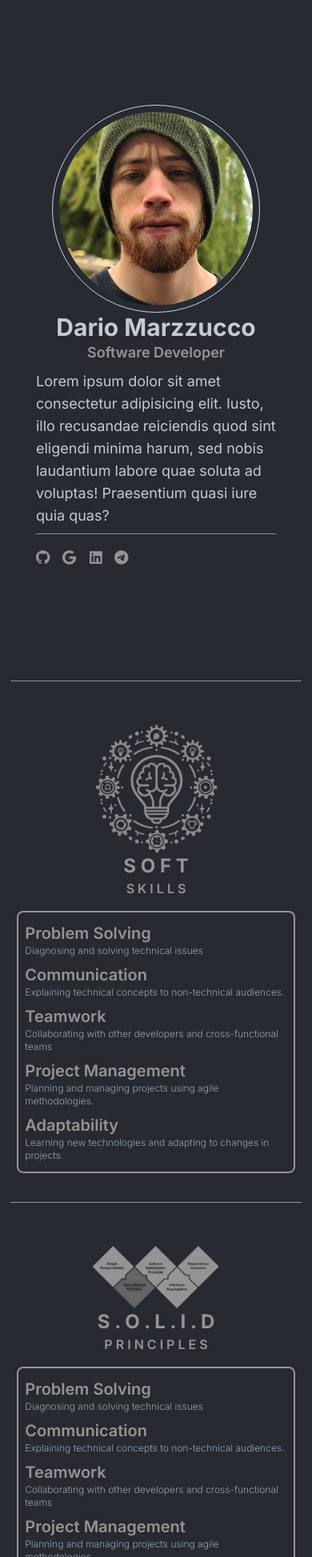
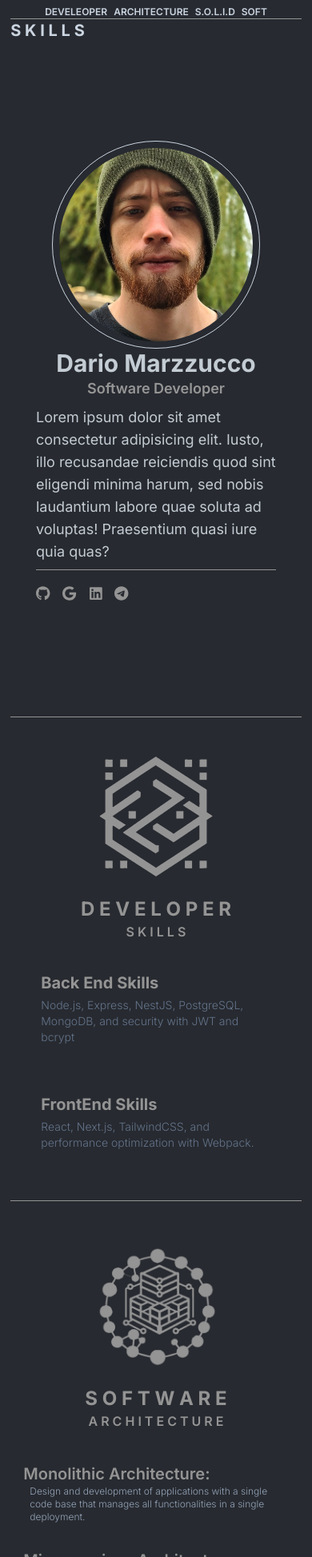
Before and after one commit to DMarzzucco/Portfolio-Dario-Marzzucco, a Next.js app: page / in a window 390 px wide. Shown: the part 53-2000 px from the top of the page at 80% size. Built offline with nearby package versions, Linux system fonts and the light colour scheme.

Commit message:
arch skills and arch solid done

```diff
--- a/src/app/components/comps_page.tsx
+++ b/src/app/components/comps_page.tsx
@@ -8,25 +8,31 @@ import { FontAwesomeIcon } from "@fortawesome/react-fontawesome";
 
 import { profileImage, SoftSkills, DevSkills, CMDIm, faGithub, faLink, SolidLog, ArchSoft } from "@/assets";
 import { useAuth } from "@/context";
-import { Dates } from "@/components";
+import { Dates, share_comps } from "@/components";
 
 const mont = Montserrat({ subsets: ["latin"] })
 
 const It = new Dates();
+const comp = new share_comps()
 export default class Coms_home {
-    /**
-     * Template for social media links
-     * @returns {React.FC} comunications_vars
-     */
-    comunications_vars: React.FC = () => {
+    header_page: React.FC = () => {
         return (
-            <div className=" flex space-x-4">
-                {It.red_social.map((pre, index) => (
-                    <Link key={index} href={pre.src} className="text-lg text-goldlow hover:text-gray-200 transition-colors duration-300">
-                        <FontAwesomeIcon icon={pre.icon} />
-                    </Link>
-                ))}
-            </div>
+            <header className="flex flex-col justify-center items-center w-full text-slate-300">
+                <nav className="flex flex-row justify-center items-center w-full">
+                    {comp.header_links.map((pre, index) => (
+                        <a
+                            key={index}
+                            href={pre.href}
+                            className="mx-1 md:mx-3 flex flex-col justify-center items-center text-xs md:text-lg font-semibold"
+                        >
+                            {pre.title}
+                        </a>
+                    ))}
+                </nav>
+                <div className="border-t border-goldlow w-full">
+                    <p className="text-xl font-bold">S K I L L S</p>
+                </div>
+            </header>
         )
     }
     /**
@@ -49,117 +55,12 @@ export default class Coms_home {
                         <div className="flex flex-col justify-center items-start w-full">
                             <p className="w-tre text-lg md:text-xl">{pre.context}</p>
                             <div className="flex justify-start items-start w-full border-t border-goldlow my-2 py-4">
-                                <this.comunications_vars />
+                                <comp.comunications_vars />
                             </div>
                         </div>
                     </div>
                 ))}
             </section>
-        )
-    }
-    /**
-     * Soft Skills Comp
-     * @returns {React.FC} soft skills
-     */
-    habs_windows: React.FC = () => {
-        return (
-            <section className="flex flex-col justify-center items-center h-auto py-9 px-2 border-t border-goldlow">
-                <div className="flex md:flex-row flex-col md:justify-start justify-center items-center w-full text-slate-300  h-full py-4 ">
-                    <Image src={SoftSkills} alt="" width={160} />
-                    <div className="flex flex-col justify-center items-center text-goldlow">
-                        <h1 className="text-2xl font-bold text-start mx-1">
-                            S O F T
-                        </h1>
-                        <p className="font-semibold">S K I L L S</p>
-                    </div>
-                </div>
-                <div className="gb  p-2 rounded-lg border-2 border-goldlow">
-                    {It.habs.map((pre, index) => (
-                        <div key={index} className="flex flex-col justify-center items-start py-1">
-                            <h2 className="text-goldlow text-xl md:text-2xl font-semibold">{pre.title}</h2>
-                            <p className="md:text-lg text-xs font-light text-slate-400">{pre.context}</p>
-                        </div>
-                    ))}
-                </div>
-            </section>
-        )
-    }
-    /**
-     *
-     */
-    solid_windows: React.FC = () => {
-        return (
-            <section className="flex flex-col justify-center items-center h-auto py-9 px-2 border-t border-goldlow">
-                <div className="flex md:flex-row flex-col md:justify-start justify-center items-center w-full text-slate-300  h-full py-4 ">
-                    <Image src={SolidLog} alt="" width={160} />
-                    <div className="flex flex-col justify-center items-center text-goldlow">
-                        <h1 className="text-2xl font-bold text-start mx-1">
-                            S . O . L . I . D
-                        </h1>
-                        <p className="font-semibold">P R I N C I P L E S</p>
-                    </div>
-                </div>
-                <div className="gb  p-2 rounded-lg border-2 border-goldlow">
-                    {It.habs.map((pre, index) => (
-                        <div key={index} className="flex flex-col justify-center items-start py-1">
-                            <h2 className="text-goldlow text-xl md:text-2xl font-semibold">{pre.title}</h2>
-                            <p className="md:text-lg text-xs font-light text-slate-400">{pre.context}</p>
-                        </div>
-                    ))}
-                </div>
-            </section>
-        )
-    }
-    /**
-     *
-     */
-    architecture_soft: React.FC = () => {
-        return (
-            <section className="flex flex-col justify-center items-center h-auto py-9 px-2 border-t border-goldlow">
-                <div className="flex md:flex-row flex-col md:justify-start justify-center items-center w-full text-slate-300  h-full py-4 ">
-                    <Image src={ArchSoft} alt="" width={160} />
-                    <div className="flex flex-col justify-center items-center text-goldlow">
-                        <h1 className="text-2xl font-bold text-start mx-1">
-                            S O F T W A R E
-                        </h1>
-                        <p className="font-semibold">A R C H I T E C T U R E</p>
-                    </div>
-                </div>
-                <div className="gb  p-2 rounded-lg border-2 border-goldlow">
-                    {It.habs.map((pre, index) => (
-                        <div key={index} className="flex flex-col justify-center items-start py-1">
-                            <h2 className="text-goldlow text-xl md:text-2xl font-semibold">{pre.title}</h2>
-                            <p className="md:text-lg text-xs font-light text-slate-400">{pre.context}</p>
-                        </div>
-                    ))}
-                </div>
-            </section>
-        )
-    }
-    /**
-     * List of skils for dev skills
-     * @param item
-     * @returns {React.FC} skills_list
-     */
-    skill_list: React.FC<{ item: any }> = ({ item }) => {
-        return (
-            <div className="flex flex-col justify-start items-start p-4 w-full h-auto border border-slate-500 rounded-lg m-2 sixmit:py-2 sixmit:border-none sixmit:border-b sixmit:h-auto">
-                <h3 className="font-bold text-goldlow">
-                    {item.title}
-                </h3>
-                <ul className="list-disc pl-5 mt-2">
-                    {Object.keys(item).map((key) => {
-                        if (key.startsWith("context") && typeof item[key] === "string") {
-                            return (
-                                <li key={key} className="font-light text-slate-500 text-sm">
-                                    {item[key]}
-                                </li>
-                            );
-                        }
-                        return null;
-                    })}
-                </ul>
-            </div>
         )
     }
     /**
@@ -169,37 +70,97 @@ export default class Coms_home {
     skills_windows: React.FC = () => {
         const { section, handleSubmit } = useAuth()
         return (
-            <section className="flex flex-col justify-center items-center py-6 w-full border-t border-goldlow">
-                <div className="flex flex-col md:flex-row justify-center items-center md:justify-start w-full text-slate-300 py-4">
-                    <Image src={DevSkills} alt="Development Skills" width={160} className="mb-4" />
-                    <div className="flex flex-col justify-center items-center text-goldlow">
-                        <h1 className="text-2xl font-bold text-start mx-1">
-                            D E V E L O P E R
-                        </h1>
-                        <p className="font-semibold">S K I L L S</p>
-                    </div>
-                </div>
+            <section id="devsk" className="flex flex-col justify-center items-center py-6 w-full border-t border-goldlow">
+                <comp.title_comps src={DevSkills} title="D E V E L O P E R" next_title="S K I L L S" />
                 <div className="flex flex-col justify-start items-start w-full px-4">
                     {It.fullstak.map((pre, index) => (
                         <div key={index} className="mb-4 p-2">
-                            <button
-                                className="w-full p-3 font-bold text-xl bg-transparent text-goldlow text-left flex flex-col justify-start items-start rounded-lg hover:bg-goldlow hover:text-blackGray transition-colors duration-200"
-                                onClick={() => handleSubmit(index)}
-                            >
-                                <h2>{pre.title}</h2>
-                                {section !== index && (
-                                    <span className="text-sm font-light mt-1 text-slate-500">
-                                        {pre.resume}
-                                    </span>
-                                )}
-                            </button>
+                            <comp.action_button
+                                title={pre.title}
+                                resume={pre.resume}
+                                click={() => handleSubmit(index)}
+                                action={section === index}
+                            />
                             {section === index && (
                                 <div className="grid grid-cols-3 gap-4 mt-4 About:grid-cols-2 sixmit:grid-cols-1 sixmit:h-tre sixmit:overflow-y-scroll">
                                     {Array.isArray(pre.arr) && pre.arr.map((item, index) => (
-                                        <this.skill_list key={index} item={item} />
+                                        <comp.skill_list key={index} item={item} />
                                     ))}
                                 </div>
                             )}
+                        </div>
+                    ))}
+                </div>
+            </section>
+        )
+    }
+    /**
+     * Software Architecture Section
+     */
+    architecture_soft: React.FC = () => {
+        return (
+            <section id="archsk" className="flex flex-col justify-center items-center h-auto py-9 px-2 border-t border-goldlow">
+                <comp.title_comps src={ArchSoft} title="S O F T W A R E" next_title="A R C H I T E C T U R E" />
+                <div className=" p-2 r">
+                    {It.sof_arch_dt.map((pre, index) => (
+                        <div key={index} className="flex flex-col justify-center items-start py-4 ">
+                            <h2 className="text-goldlow text-xl md:text-2xl font-semibold">{pre.title}</h2>
+                            <p className="md:text-lg text-xs font-light text-slate-400 px-2">{pre.context}</p>
+                        </div>
+                    ))}
+                </div>
+            </section>
+        )
+    }
+    /**
+     * SOLID Principles Section
+     */
+    solid_windows: React.FC = () => {
+        const { section, handleSubmit } = useAuth()
+        return (
+            <section id="solidsk" className="flex flex-col justify-center items-center h-auto py-9 px-2 border-t border-goldlow">
+                <comp.title_comps src={SolidLog} title="S . O . L . I . D" next_title="P R I N C I P L E S" />
+                <div className="flex  justify-center items-start p-6 px-1 border-b border-l rounded-l-lg border-goldlow">
+                    <span className="md:text-lg text-xs font-semibold text-start text-goldlow">
+                        implementation of S.O.L.I.D principles that I incorporate in my projects for a scalable and maintainable architecture
+                    </span>
+                </div>
+                <div className="grid grid-cols-1 md:grid-cols-2 justify-start items-start w-full px-4">
+                    {It.sld_date.map((pre, index) => (
+                        <div key={index} className="mb-4 p-2">
+                            <comp.action_button
+                                title={pre.title}
+                                resume={pre.resume}
+                                click={() => handleSubmit(index)}
+                                action={section === index}
+                            />
+                            {section === index && (
+                                <div className="flex flex-col justify-center items-center">
+                                    {Array.isArray(pre.arr) && pre.arr.map((item, index) => (
+                                        <comp.skill_list key={index} item={item} />
+                                    ))}
+                                </div>
+                            )}
+                        </div>
+                    ))}
+                </div>
+            </section>
+        )
+    }
+
+    /**
+     * Soft Skills Comp
+     * @returns {React.FC} soft skills
+     */
+    habs_windows: React.FC = () => {
+        return (
+            <section id="softsk" className="flex flex-col justify-center items-center h-auto py-9 px-2 border-t border-goldlow">
+                <comp.title_comps src={SoftSkills} title="S O F T" next_title="S K I L L S" />
+                <div className="gb  p-2 rounded-lg border-2 border-goldlow">
+                    {It.habs.map((pre, index) => (
+                        <div key={index} className="flex flex-col justify-center items-start py-1">
+                            <h2 className="text-goldlow text-xl md:text-2xl font-semibold">{pre.title}</h2>
+                            <p className="md:text-lg text-xs font-light text-slate-400">{pre.context}</p>
                         </div>
                     ))}
                 </div>
--- a/src/app/page.tsx
+++ b/src/app/page.tsx
@@ -5,15 +5,17 @@ export default function Home() {
   const In = new Coms_home()
   return (
     <main>
+      <In.header_page/>
+
       <In.HomeCart />
 
-      <In.habs_windows />
+      <In.skills_windows />
+
+      <In.architecture_soft />
 
       <In.solid_windows />
 
-      <In.architecture_soft />
-
-      <In.skills_windows />
+      <In.habs_windows />
 
       <In.last_works />
     </main>
--- a/src/components/index.ts
+++ b/src/components/index.ts
@@ -1,2 +1,3 @@
 export * from "./common/index"
 export {default as Dates } from "./libs/dates"
+export {default as share_comps}from "./share.comps"
--- a/src/components/libs/dates.ts
+++ b/src/components/libs/dates.ts
@@ -1,5 +1,6 @@
 import { dates_fullstak, dates_habs, presentation_inf, TogsProp } from "@/ts"
 import { faGithub, faGoogle, faLinkedin, faTelegram } from "@/assets"
+
 
 export default class Dates {
     /**
@@ -121,35 +122,6 @@ export default class Dates {
                 },
             ]
         },
-        {
-            title: "Mutual Skills",
-            resume: "Web application development, code testing, and deployment on platforms such as Docker and Vercel",
-            arr: [
-                {
-                    title: "Web Applications Developer",
-                    context: "Content Management Systems (CMS)",
-                    context2: "Software as a Service (SaaS)",
-                    context3: "Websites"
-                },
-                {
-                    title: "Code Testing and Quality",
-                    context: "Use of testing tools and maintenance of a code structure that is readable, flexible, and scalable."
-                },
-                {
-                    title: "Deployment and Maintenance",
-                    context: "CI/CD:GitHub",
-                    context2: "Containers:Docker",
-                    context3: "Deployment Platforms: Vercel"
-                },
-                {
-                    title: "Software Architecture",
-                    context: "Monolithic",
-                    context2: "MSA:Microservices Architecture",
-                    context3: "Hybrid Arch",
-                    context4: "C/S (Client-Server)",
-                },
-            ]
-        }
     ]
     /**
      * Soft Skills date
@@ -211,4 +183,111 @@ export default class Dates {
         },
 
     ]
+    /**
+     * SOLID Principles Date
+     * @interface dates_fullstak
+     *
+     * @property {string} title
+     * @property {string} resume
+     * @property {[key:string]:dates_habs[] | string}
+     *
+     * @type {dates_fullstak[]} sld_date
+     */
+    sld_date: dates_fullstak[] = [
+        {
+            title: "SRP",
+            resume: "Single Responsibility Principle",
+            arr: [
+                {
+                    title: "Client",
+                    context: "Use of components with well-defined responsibilities, using managers to manage states globally without overloading individual components."
+                },
+                {
+                    title: "Server",
+                    context: "Application of SRP on services and controllers, ensuring that each service has a single responsibility. Using ORM to handle data persistence in a modular way."
+                }
+            ]
+        },
+        {
+            title: "OCP",
+            resume: "Open/Closed Principle",
+            arr: [
+                {
+                    title: "Client",
+                    context: "Extension of components without modifying existing code."
+                },
+                {
+                    title: "Server",
+                    context: "Implementation of new services and endpoints without modifying existing functionalities, facilitating the extension of the application through modules. Use of middlewares for authentication without modifying existing routes."
+                }
+            ]
+        },
+        {
+            title: "LSP",
+            resume: "Liskov Substitution Principle",
+            arr: [
+                {
+                    title: "Client",
+                    context: "Creation of components that can be reused and replaced in different contexts without breaking the application, guaranteeing compatibility across interfaces and types."
+                },
+                {
+                    title: "Server",
+                    context: "Use of classes and interfaces to ensure that implementations can be replaced without affecting the behavior of services."
+                }
+            ]
+        },
+        {
+            title: "ISP",
+            resume: "Interface Segregation Principle",
+            arr: [
+                {
+                    title: "Client",
+                    context: "Splitting interfaces, ensuring that components only implement the interfaces they really need, improving cohesion and avoiding unnecessary dependencies."
+                },
+                {
+                    title: "Server",
+                    context: "Creation of interfaces and services that are specifically designed to fulfill a particular purpose, avoiding the use of generic interfaces that do not fit the needs of each module."
+                }
+            ]
+        },
+        {
+            title: "DIP",
+            resume: "Dependency Inversion Principle",
+            arr: [
+                {
+                    title: "Client",
+                    context: "Dependency inversion using contexts and providers to manage state and dependencies, making code easier to test and maintain."
+                },
+                {
+                    title: "Server",
+                    context: "Use of dependency injection, allowing modules and services to depend on abstractions instead of concrete implementations, facilitating testing and scalability of the code."
+                }
+            ]
+        },
+
+    ]
+    /**
+     * Software Arch Dates
+     * @interface dates_habs
+     *
+     * @type {data_habs []} soft_arch_dt
+     */
+    sof_arch_dt: dates_habs[] = [
+        {
+            title: "Monolithic Architecture:",
+            context: "Design and development of applications with a single code base that manages all functionalities in a single deployment."
+        },
+        {
+            title: "Microservices Architecture (MSA):",
+            context: "Application development using independent services that communicate with each other, facilitating scalability and maintenance."
+        },
+        {
+            title: "Client-Server(C/S):",
+            context: "Creation of applications with a client-server architecture, where the client makes requests to the server to access resources and services."
+        },
+        {
+            title: "Hybrid Architecture:",
+            context: "Implementation of hybrid approaches that combine features of monolithic and microservices-based architectures according to the needs of the project."
+        },
+    ]
 }
--- /dev/null
+++ b/src/components/share.comps.tsx
@@ -0,0 +1,126 @@
+import { StaticImport } from "next/dist/shared/lib/get-img-props";
+import Image from "next/image";
+import React from "react";
+import Dates from "./libs/dates";
+import Link from "next/link";
+import { FontAwesomeIcon } from "@fortawesome/react-fontawesome";
+import { link_sections } from "@/ts";
+
+export interface title_compProps {
+    src: StaticImport;
+    title: string;
+    next_title: string;
+}
+export interface action_props {
+    title: string;
+    resume?: string;
+    click: () => void;
+    action: boolean
+}
+const It = new Dates()
+
+export default class share_comps {
+    /**
+     *
+     */
+    header_links: link_sections[] = [
+        {
+            title: "DEVELEOPER",
+            href: "#devsk"
+        },
+        {
+            title: "ARCHITECTURE",
+            href: "#archsk"
+        },
+        {
+            title: "S.O.L.I.D",
+            href: "#solidsk"
+        },
+        {
+            title: "SOFT",
+            href: "#softsk"
+        },
+    ]
+    /**
+     * Buttom comps
+     * @param param0
+     * @returns
+     */
+    action_button: React.FC<action_props> = ({ title, resume, click, action }) => {
+        return (
+            <button
+                className="w-full p-3 font-bold text-xl bg-transparent text-goldlow text-left flex flex-col justify-start items-start rounded-lg hover:bg-goldlow hover:text-blackGray transition-colors duration-200"
+                onClick={click}
+            >
+                <h2>{title}</h2>
+                {!action && resume && (
+                    <span className="text-sm font-light mt-1 text-slate-500">
+                        {resume}
+                    </span>
+                )}
+            </button>
+        )
+    }
+    /**
+      * Template for social media links
+      * @returns {React.FC} comunications_vars
+      */
+    comunications_vars: React.FC = () => {
+        return (
+            <div className=" flex space-x-4">
+                {It.red_social.map((pre, index) => (
+                    <Link key={index} href={pre.src} className="text-lg text-goldlow hover:text-gray-200 transition-colors duration-300">
+                        <FontAwesomeIcon icon={pre.icon} />
+                    </Link>
+                ))}
+            </div>
+        )
+    }
+    /**
+     * presentation template
+     * @interface title_compProps
+     * @param {src,title, next_title}
+     * @type {React.FC<title_compProps>} title_comp
+     */
+    title_comps: React.FC<title_compProps> = ({ src, title, next_title }) => {
+        return (
+            <div className="flex flex-col md:flex-row justify-center items-center md:justify-start w-full text-slate-300 py-4">
+                <Image src={src} alt="" width={160} className="mb-4" />
+                <div className="flex flex-col justify-center items-center text-goldlow">
+                    <h1 className="text-2xl font-bold text-start mx-1">
+                        {title}
+                    </h1>
+                    <p className="font-semibold">
+                        {next_title}
+                    </p>
+                </div>
+            </div>
+        )
+    }
+    /**
+       * List of skils for dev skills
+       * @param item
+       * @returns {React.FC} skills_list
+       */
+    skill_list: React.FC<{ item: any }> = ({ item }) => {
+        return (
+            <div className="flex flex-col justify-start items-start p-4 w-full h-auto border border-slate-500 rounded-lg m-2 sixmit:py-2 sixmit:border-none sixmit:border-b sixmit:h-auto">
+                <h3 className="font-bold text-goldlow">
+                    {item.title}
+                </h3>
+                <ul className="list-disc pl-5 mt-2">
+                    {Object.keys(item).map((key) => {
+                        if (key.startsWith("context") && typeof item[key] === "string") {
+                            return (
+                                <li key={key} className="font-light text-slate-500 text-sm">
+                                    {item[key]}
+                                </li>
+                            );
+                        }
+                        return null;
+                    })}
+                </ul>
+            </div>
+        )
+    }
+}
--- a/src/ts/interface/interface.ts
+++ b/src/ts/interface/interface.ts
@@ -8,7 +8,10 @@ export interface dates_habs {
 export interface presentation_inf extends dates_habs {
     name: string;
 }
-
+export interface link_sections {
+    title:string;
+    href:string
+}
 export interface date_skills {
     title: string;
     [key: string]: string | number
```
